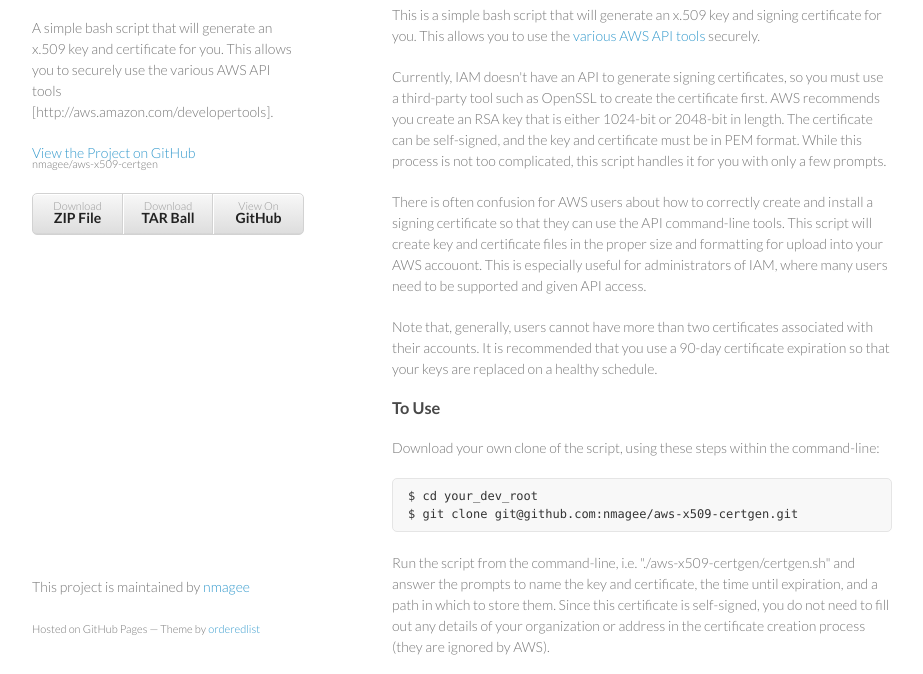
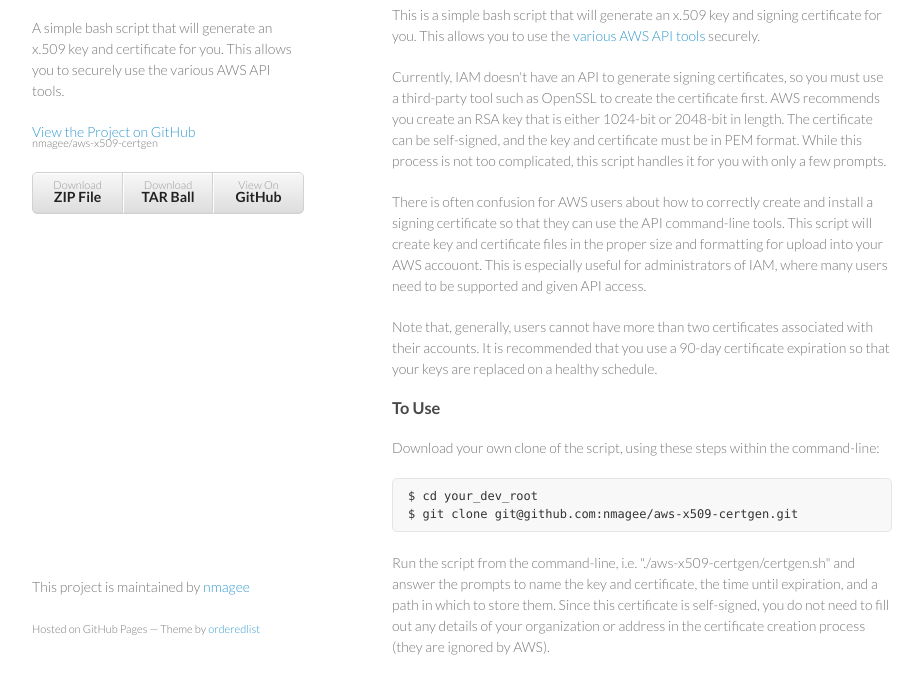
Before and after one commit to nmagee/aws-iam-certgen, a plain HTML site: page index.html in a window 1280 px wide. Shown: the part 92-766 px from the top of the page, without its empty margins (178-1101 px from the left). Drawn offline with Linux system fonts and the light colour scheme.

Commit message:
Last bits of the index.html

```diff
--- a/index.html
+++ b/index.html
@@ -16,7 +16,7 @@
     <div class="wrapper">
       <header>
         <h1>AWS-x509-certgen</h1>
-        <p>A simple bash script that will generate an x.509 key and certificate for you. This allows you to securely use the various AWS API tools [http://aws.amazon.com/developertools]. </p>
+        <p>A simple bash script that will generate an x.509 key and certificate for you. This allows you to securely use the various AWS API tools.</p>
 
         <p class="view"><a href="https://github.com/nmagee/aws-x509-certgen">View the Project on GitHub <small>nmagee/aws-x509-certgen</small></a></p>
 
```
